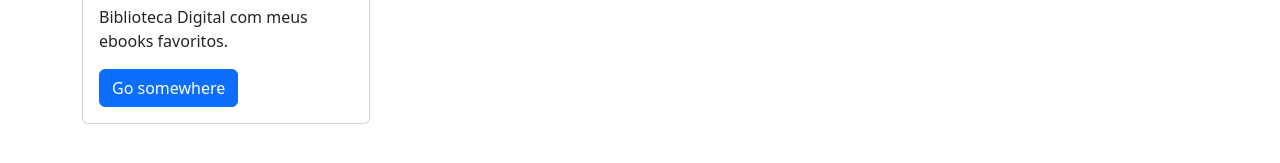
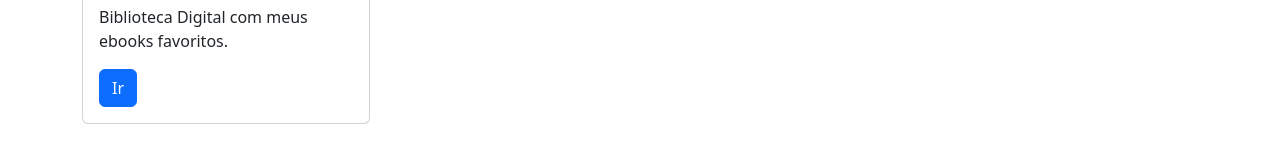
Before and after one commit to Wallace10GR2/Alura-2-bim, a plain HTML site: page index.html in a window 1280 px wide. Shown: the part 539-702 px from the top of the page. Drawn offline with nearby package versions, Linux system fonts and the light colour scheme.

Commit message:
Update index.html

```diff
--- a/index.html
+++ b/index.html
@@ -34,7 +34,7 @@ s<!DOCTYPE html>
                     <div class="card-body">
                       <h5 class="card-title">Biblioteca Digital</h5>
                       <p class="card-text">Biblioteca Digital com meus ebooks favoritos.</p>
-                      <a href="#" class="btn btn-primary">Go somewhere</a>
+                      <a href="#" class="btn btn-primary">Ir</a>
                     </div>
                   </div>
             </div>
```
